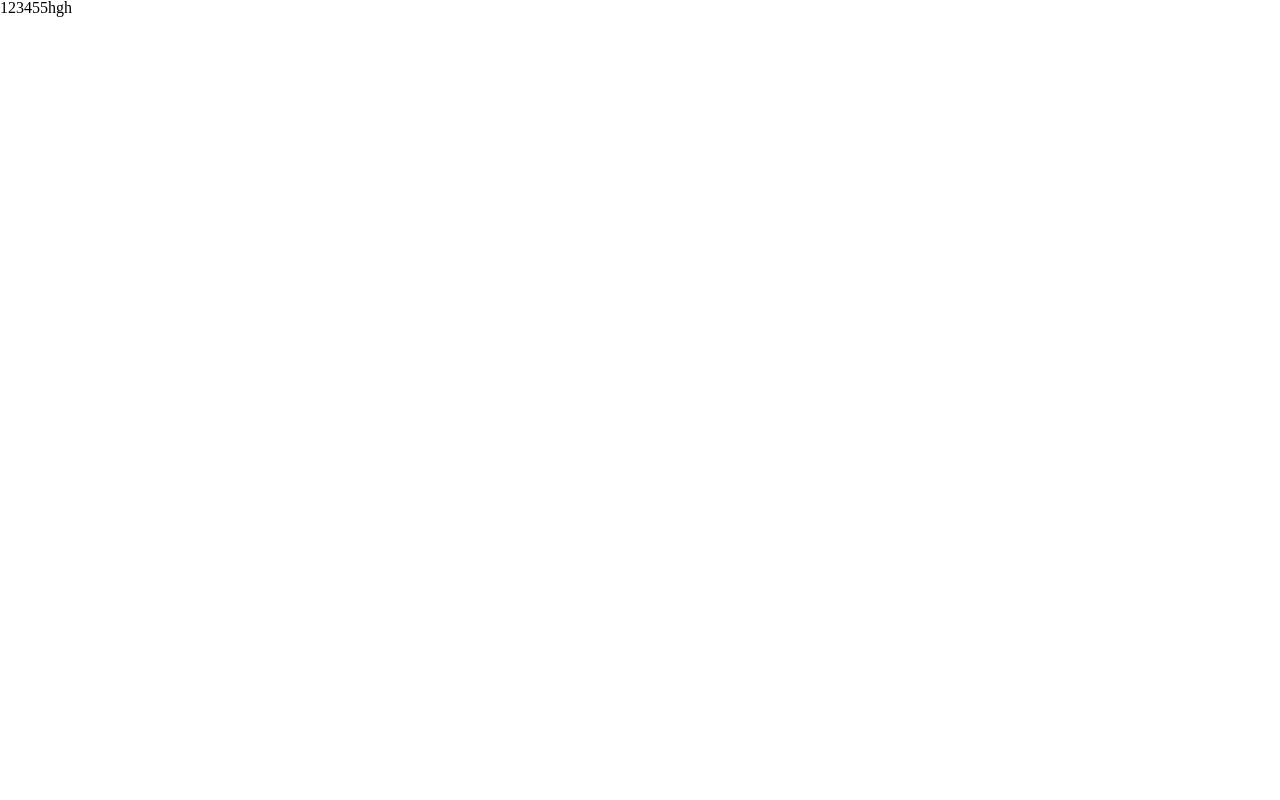
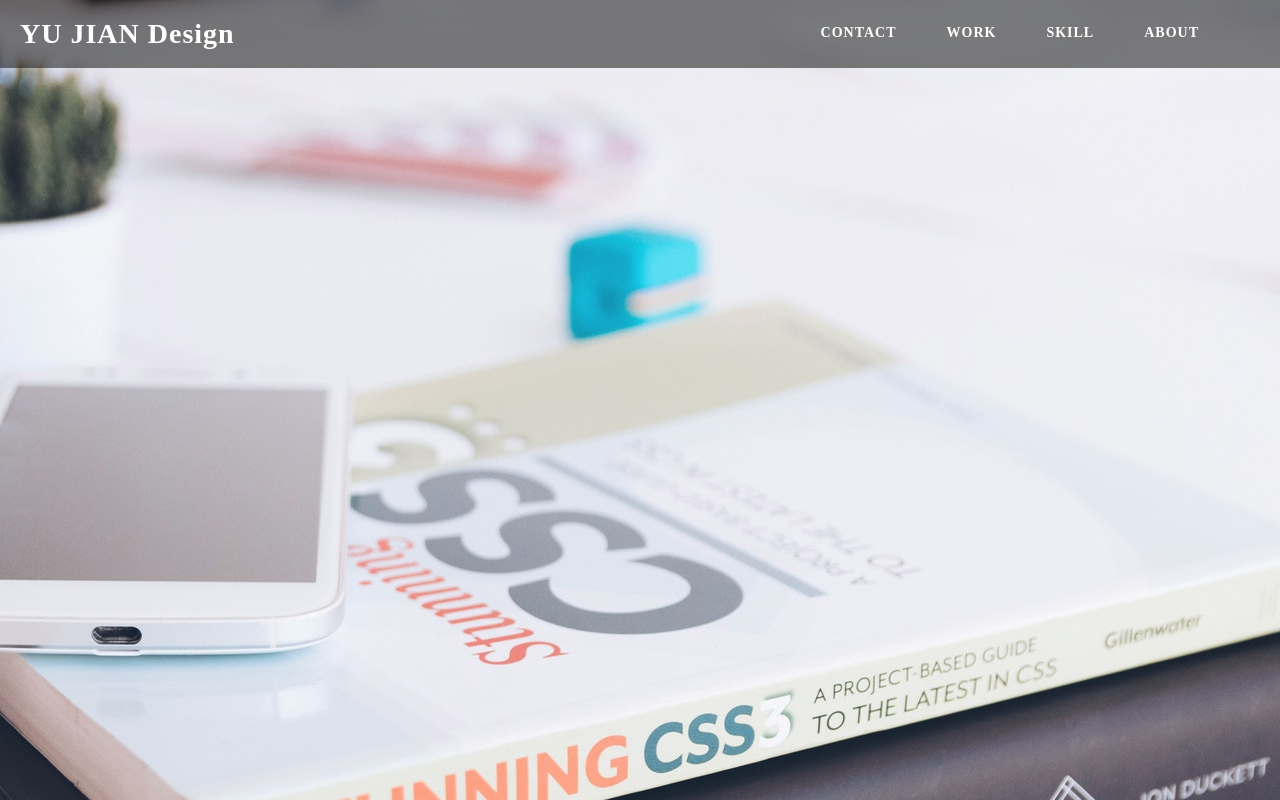
Before and after one commit to shihjian/yjfile, a plain HTML site: page index.html in a window 1280 px wide. Shown: the top 800 px of the page. Drawn offline with Linux system fonts and the light colour scheme.

Commit message:
navbar完成

```diff
--- a/css/all.css
+++ b/css/all.css
@@ -62,3 +62,60 @@
 }
 
 /* css rest */
+
+.header{
+	position: fixed;
+	width: 100%;
+	height: auto;
+	overflow: hidden;
+	background-color: rgba(0, 0, 0, 0.5);
+}
+
+.logo{
+	padding: 20px;
+	float: left;
+}
+
+.logo h2{
+	font-size: 28px;
+	font-weight: 900;
+	letter-spacing: 1px;
+	color: #fff;
+}
+.menu{
+	margin-right: 56px;
+}
+
+.menu li{
+	float: right;
+	cursor: pointer;
+}
+
+.menu li a{
+	display: block;
+	text-decoration: none;
+	padding: 0 25px;
+	font-size: 14px;
+	font-weight: 900;
+	line-height: 65px;
+	letter-spacing: 1px;
+	color: #fff;
+	transition: .5s all
+}
+
+.menu li a:hover{
+	color: rgba(255, 255, 255, 0.514);
+	border-bottom: 2px solid rgb(250, 250, 249);
+
+
+}
+
+/*HEADER*/
+
+.main{
+	background-image: url("../images/photo-content.png");
+	background-size: cover;
+	background-position: 50%;
+	width: 100%;
+	height: 1300px;
+}
--- a/index.html
+++ b/index.html
@@ -12,6 +12,16 @@
     <script src="js/all.js"></script>
 </head>
 <body>
-    <p>123455hgh</p>
+    <div class="header">
+        <div class="logo"><h2>YU JIAN Design</h2></div>
+        <ul class="menu">
+            <li><a href="#">ABOUT</a></li>
+            <li><a href="#">SKILL</a></li>
+            <li><a href="#">WORK</a></li>
+            <li><a href="#">CONTACT</a></li>
+        </ul>
+    </div>
+
+    <div class="main"></div>
 </body>
 </html>
```
